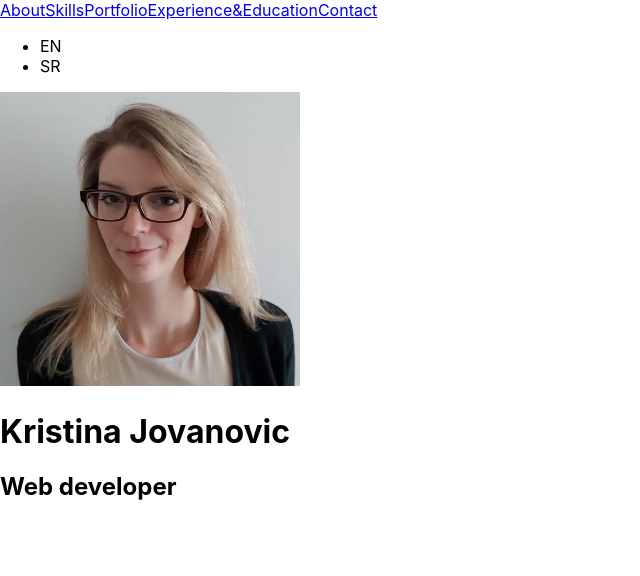
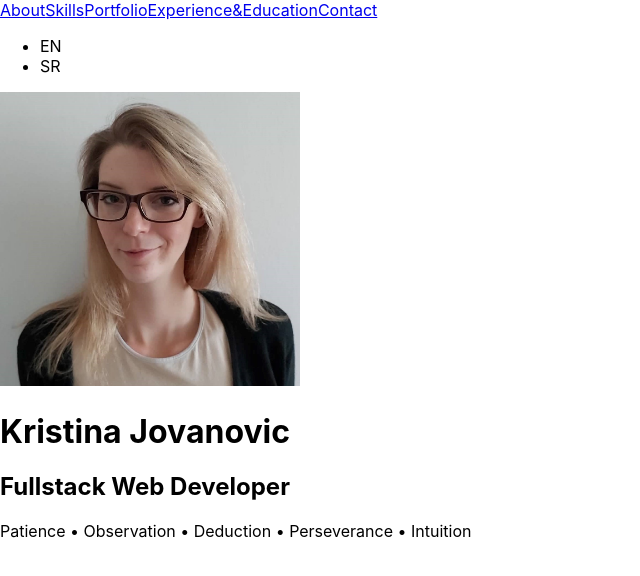
Before and after one commit to Kristina-11/Resume, a React (Create React App) app: page / in a window 1280 px wide. Shown: the top 576 px of the page, without its empty margins (0-640 px from the left). Built offline with nearby package versions, Linux system fonts and the light colour scheme; the HTML template or start-up script is replaced by a standard one.

Commit message:
Added some text on About page.

```diff
--- a/src/components/pages/AboutMe.js
+++ b/src/components/pages/AboutMe.js
@@ -11,13 +11,30 @@ const AboutMe = () => {
         <div className="container">
             <Picture src={src} text='about' />
             { lang === 'en' ?
-                <div className="info">
+                <div className="about">
                     <h1>Kristina Jovanovic</h1>
-                    <h2>Web developer</h2>
+                    <h2>Fullstack Web Developer</h2>
+                    <span>
+                        Patience
+                        &bull; Observation
+                        &bull; Deduction
+                        &bull; Perseverance
+                        &bull; Intuition
+                    </span>
+                    <div className="summary">
+
+                    </div>
                 </div> :
-                <div className="info">
+                <div className="about">
                     <h1>Kristina Jovanović</h1>
-                    <h2>Web developer</h2>
+                    <h2>Fullstack Web Developer</h2>
+                    <span>
+                        Strpljenje
+                        &bull; Opservacija
+                        &bull; Dedukcija
+                        &bull; Istrajnost
+                        &bull; Intuicija
+                    </span>
                 </div>
             }
         </div>
```
